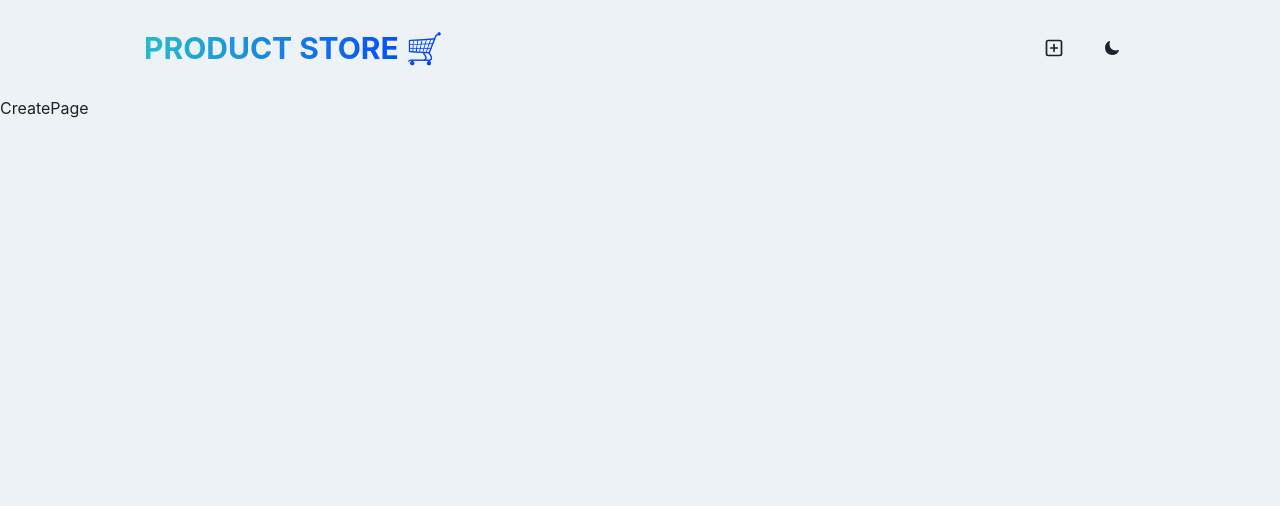
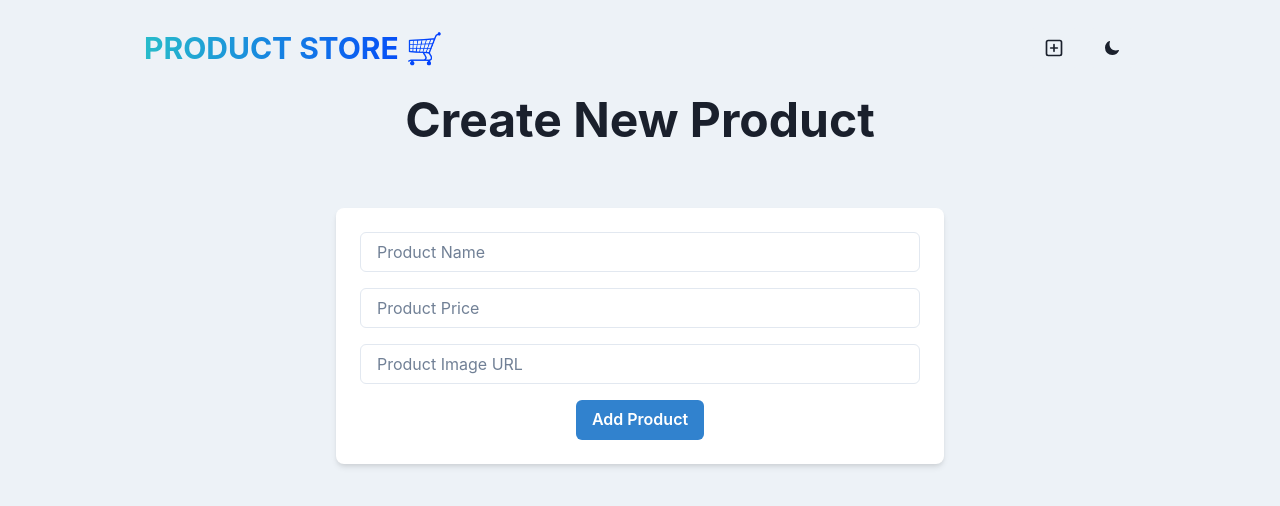
Before and after one commit to bazoabi/mern-product-store, a React (Vite) app in the folder frontend/: page /create in a window 1280 px wide. Shown: the top 506 px of the page. Built offline with nearby package versions, Linux system fonts and the light colour scheme.

Commit message:
Add Create Product Page

```diff
--- a/frontend/src/pages/CreatePage.jsx
+++ b/frontend/src/pages/CreatePage.jsx
@@ -1,7 +1,74 @@
+import {
+  Box,
+  Button,
+  Container,
+  Heading,
+  Input,
+  useColorModeValue,
+  VStack,
+} from "@chakra-ui/react";
 import React from "react";
+import { useState } from "react";
 
 const CreatePage = () => {
-  return <div>CreatePage</div>;
+  const [newProduct, setNewProduct] = useState({
+    name: "",
+    price: "",
+    image: "",
+  });
+
+  const handleAddProduct = async () => {
+    console.log("Adding product:", newProduct);
+  };
+
+  return (
+    <Container maxW={"container.sm"}>
+      <VStack spacing={8}>
+        <Heading as={"h1"} size={"2xl"} textAlign={"center"} mb={8}>
+          Create New Product
+        </Heading>
+
+        <Box
+          w={"full"}
+          bg={useColorModeValue("white", "gray.700")}
+          p={6}
+          rounded={"lg"}
+          shadow={"md"}
+        >
+          <VStack spacing={4}>
+            <Input
+              placeholder="Product Name"
+              name="name"
+              value={newProduct.name}
+              onChange={(e) =>
+                setNewProduct({ ...newProduct, name: e.target.value })
+              }
+            />
+            <Input
+              placeholder="Product Price"
+              name="price"
+              type="number"
+              value={newProduct.price}
+              onChange={(e) =>
+                setNewProduct({ ...newProduct, price: e.target.value })
+              }
+            />
+            <Input
+              placeholder="Product Image URL"
+              name="image"
+              value={newProduct.image}
+              onChange={(e) =>
+                setNewProduct({ ...newProduct, image: e.target.value })
+              }
+            />
+            <Button colorScheme="blue" onClick={handleAddProduct}>
+              Add Product
+            </Button>
+          </VStack>
+        </Box>
+      </VStack>
+    </Container>
+  );
 };
 
 export default CreatePage;
```
